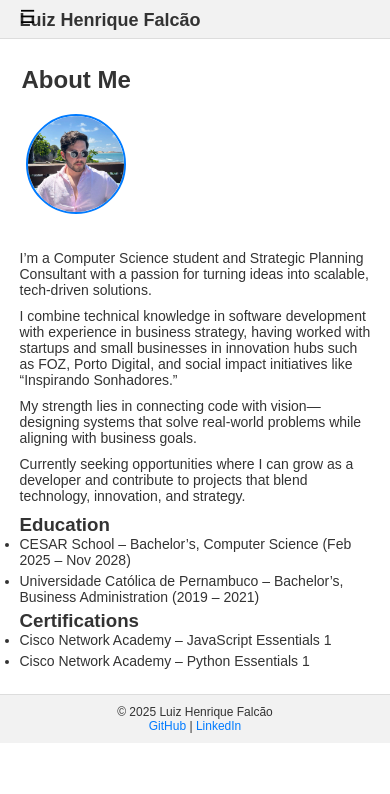
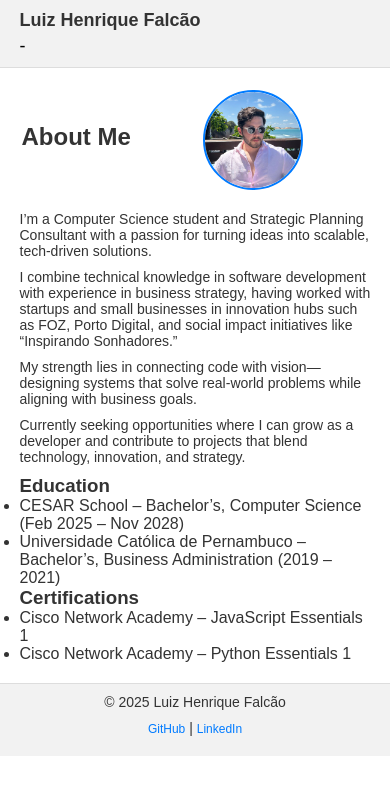
Before and after one commit to LHFalcao/portifolio-site, a plain HTML site: page about.html in a window 390 px wide. Drawn offline with Linux system fonts and the light colour scheme.

Commit message:
Initial commit: site de portfólio com menu toggle

```diff
--- a/about.html
+++ b/about.html
@@ -1,21 +1,21 @@
 <!DOCTYPE html>
 <html lang="en">
 <head>
-  <meta charset="UTF-8" />
-  <meta name="viewport" content="width=device-width, initial-scale=1.0" />
+  <meta charset="UTF-8">
+  <meta name="viewport" content="width=device-width, initial-scale=1">
   <title>About | Luiz Henrique Falcão</title>
-  <link rel="stylesheet" href="css/style.css" />
+  <link rel="stylesheet" href="css/style.css">
 </head>
 <body>
   <header>
     <div class="container">
       <h1>Luiz Henrique Falcão</h1>
+      <button id="toggle">-</button>
       <ul class="nav">
         <li><a href="index.html">Home</a></li>
         <li><a href="about.html" class="current">About</a></li>
         <li><a href="contact.html">Contact</a></li>
       </ul>
-      <button id="toggle">☰</button>
     </div>
   </header>
 
@@ -24,7 +24,7 @@
       <table class="about-table">
         <tr>
           <td><h2>About Me</h2></td>
-          <td><img src="assets/img/foto-perfil.jpg" alt="Profile Photo" /></td>
+          <td><img src="assets/img/foto-perfil.jpg" alt="Profile Photo"></td>
         </tr>
       </table>
       <div class="bio">
@@ -51,8 +51,7 @@
       <p>© 2025 Luiz Henrique Falcão</p>
       <p>
         <a href="https://github.com/LHFalcao" target="_blank">GitHub</a> |
-        <a href="https://www.linkedin.com/in/luiz-henrique-falc%C3%A3o-vasconcelos-52b79118a"
-           target="_blank">LinkedIn</a>
+        <a href="https://www.linkedin.com/in/luiz-henrique-falc%C3%A3o-vasconcelos-52b79118a" target="_blank">LinkedIn</a>
       </p>
     </div>
   </footer>
--- a/css/style.css
+++ b/css/style.css
@@ -1,4 +1,3 @@
-/* Reset básico */
 * {
   margin: 0;
   padding: 0;
@@ -7,25 +6,19 @@
 
 body {
   font-family: Arial, sans-serif;
-  color: #333;
-  background-color: #fff;
+  color: rgb(51, 51, 51);
+  background-color: rgb(255, 255, 255);
 }
 
-/* Container */
 .container {
   width: 90%;
   max-width: 800px;
   margin: 0 auto;
 }
 
-/* Header e navegação */
 header {
-  background: #f2f2f2;
-  border-bottom: 1px solid #ddd;
-}
-
-header .container {
-  display: block;
+  background: rgb(242, 242, 242);
+  border-bottom: 1px solid rgb(221, 221, 221);
   padding: 10px 0;
 }
 
@@ -34,8 +27,20 @@ header h1 {
   margin-bottom: 5px;
 }
 
+#toggle {
+  background: none;
+  border: none;
+  font-size: 18px;
+  cursor: pointer;
+}
+
 .nav {
   list-style: none;
+  display: none;
+}
+
+.nav.show {
+  display: block;
 }
 
 .nav li {
@@ -45,44 +50,35 @@ header h1 {
 
 .nav a {
   text-decoration: none;
-  color: #333;
+  color: rgb(51, 51, 51);
   font-size: 14px;
 }
 
 .nav a.current {
-  color: #007bff;
+  color: rgb(0, 123, 255);
   font-weight: bold;
 }
 
-#toggle {
-  display: none;
-  font-size: 18px;
-  background: none;
-  border: none;
-}
-
-/* Seções */
-.home, .about, .contact {
+section {
   padding: 20px 0;
 }
 
-.home h2, .about h2, .contact h2 {
+h2 {
   font-size: 24px;
   margin-bottom: 10px;
 }
 
-.home p, .about p, .contact p {
+p {
   font-size: 14px;
   margin-bottom: 10px;
 }
 
-.home a {
+a {
+  color: rgb(0, 123, 255);
   text-decoration: none;
-  color: #007bff;
   font-size: 14px;
 }
 
-/* Layout About com tabela */
 .about-table {
   width: 100%;
   margin-bottom: 15px;
@@ -97,16 +93,9 @@ header h1 {
   width: 100px;
   height: 100px;
   border-radius: 50%;
-  border: 2px solid #007bff;
+  border: 2px solid rgb(0, 123, 255);
 }
 
-/* Lista simples */
-ul li {
-  margin-bottom: 5px;
-  font-size: 14px;
-}
-
-/* Footer */
 footer {
   background: #f2f2f2;
   border-top: 1px solid #ddd;
@@ -116,7 +105,7 @@ footer {
 }
 
 footer a {
-  color: #007bff;
+  color: rgb(0, 123, 255);
   text-decoration: none;
   font-size: 12px;
 }
@@ -124,32 +113,3 @@ footer a {
 footer a:hover {
   text-decoration: underline;
 }
-
-/* Responsividade simples */
-@media (max-width: 600px) {
-  .about-table {
-    display: block;
-  }
-  .about-table td {
-    display: block;
-    text-align: center;
-    padding: 5px 0;
-  }
-  .about-table img {
-    margin: 0 auto 10px;
-  }
-  #toggle {
-    display: block;
-    margin-top: -30px;
-  }
-  .nav {
-    display: none;
-  }
-  .nav.show {
-    display: block;
-  }
-  .nav li {
-    display: block;
-    margin: 5px 0;
-  }
-}
--- a/js/main.js
+++ b/js/main.js
@@ -1,4 +1,3 @@
-// Só controla o menu em telas pequenas
 document.addEventListener("DOMContentLoaded", function () {
   var toggle = document.getElementById("toggle");
   var nav = document.querySelector(".nav");
```
Also changed, not shown: contact.html (+5 -6 lines), index.html (+5 -6 lines).
